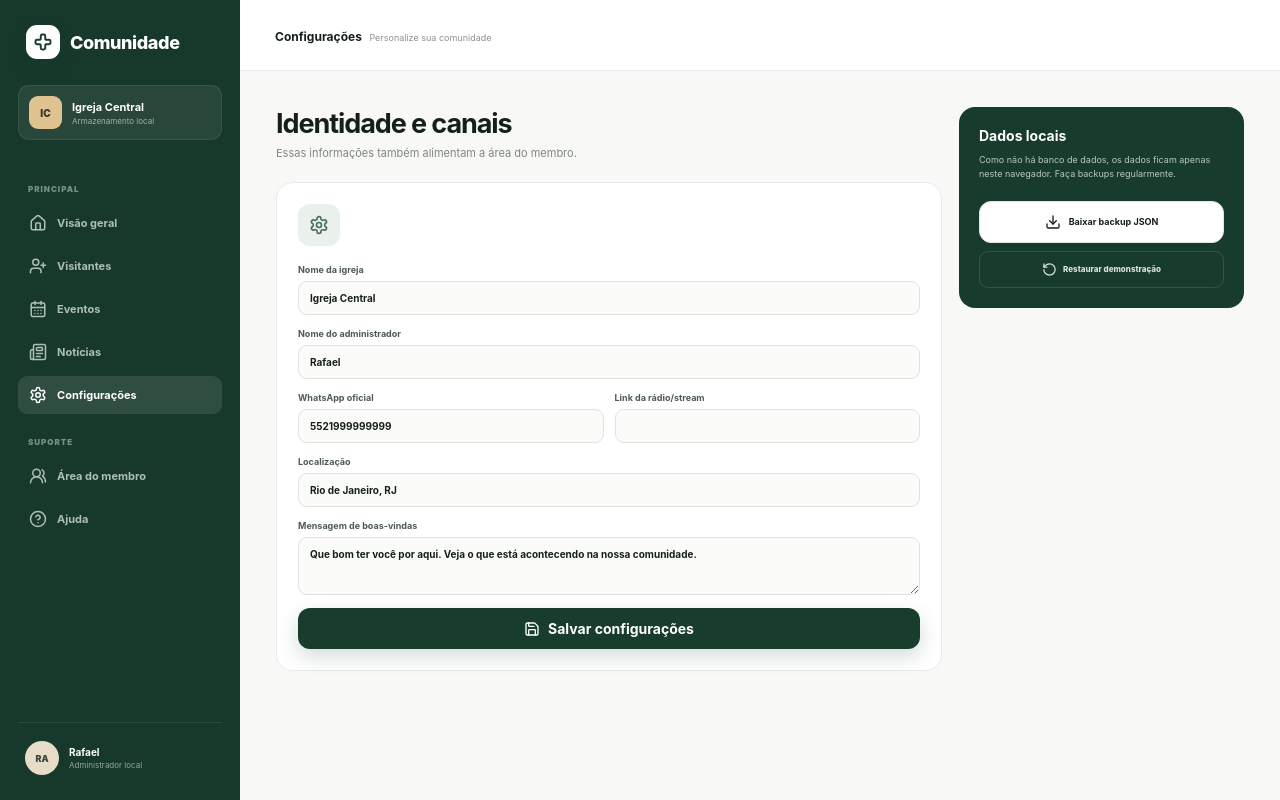
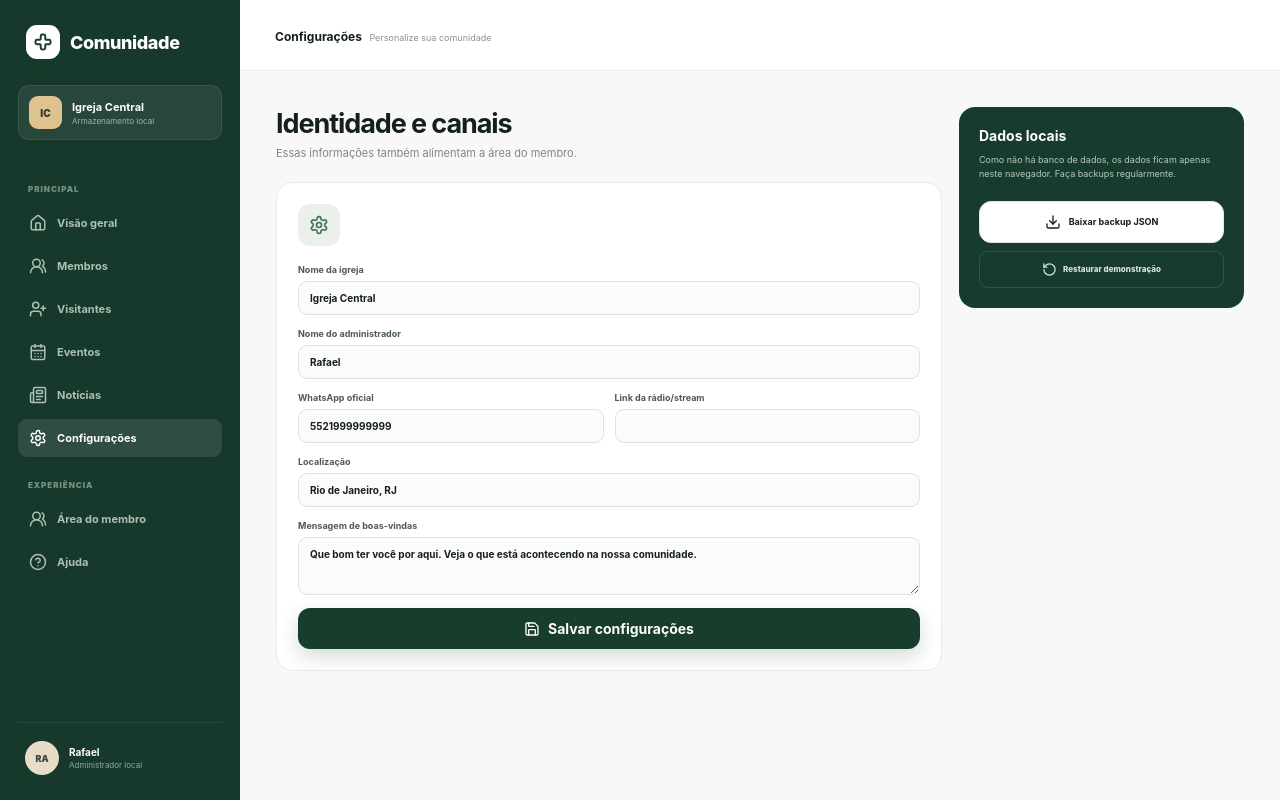
Before and after one commit to lucasfer-dev/saas-igreja, a Next.js app: page /admin/configuracoes in a window 1280 px wide. Built offline with nearby package versions, Linux system fonts and the light colour scheme.

Commit message:
feat: add members to admin navigation

```diff
--- a/components/admin-shell.tsx
+++ b/components/admin-shell.tsx
@@ -10,6 +10,7 @@ import { useChurchData } from "@/hooks/use-church-data";
 
 const items = [
   { href: "/admin", label: "Visão geral", icon: House },
+  { href: "/admin/membros", label: "Membros", icon: UsersRound },
   { href: "/admin/visitantes", label: "Visitantes", icon: UserPlus },
   { href: "/admin/eventos", label: "Eventos", icon: CalendarDays },
   { href: "/admin/noticias", label: "Notícias", icon: Newspaper },
@@ -38,7 +39,7 @@ export function AdminShell({ children }: { children: React.ReactNode }) {
               <Icon size={18}/>{label}
             </Link>
           ))}
-          <small>SUPORTE</small>
+          <small>EXPERIÊNCIA</small>
           <Link href="/membros"><UsersRound size={18}/>Área do membro</Link>
           <a href="mailto:suporte@exemplo.com"><CircleHelp size={18}/>Ajuda</a>
         </nav>
```
